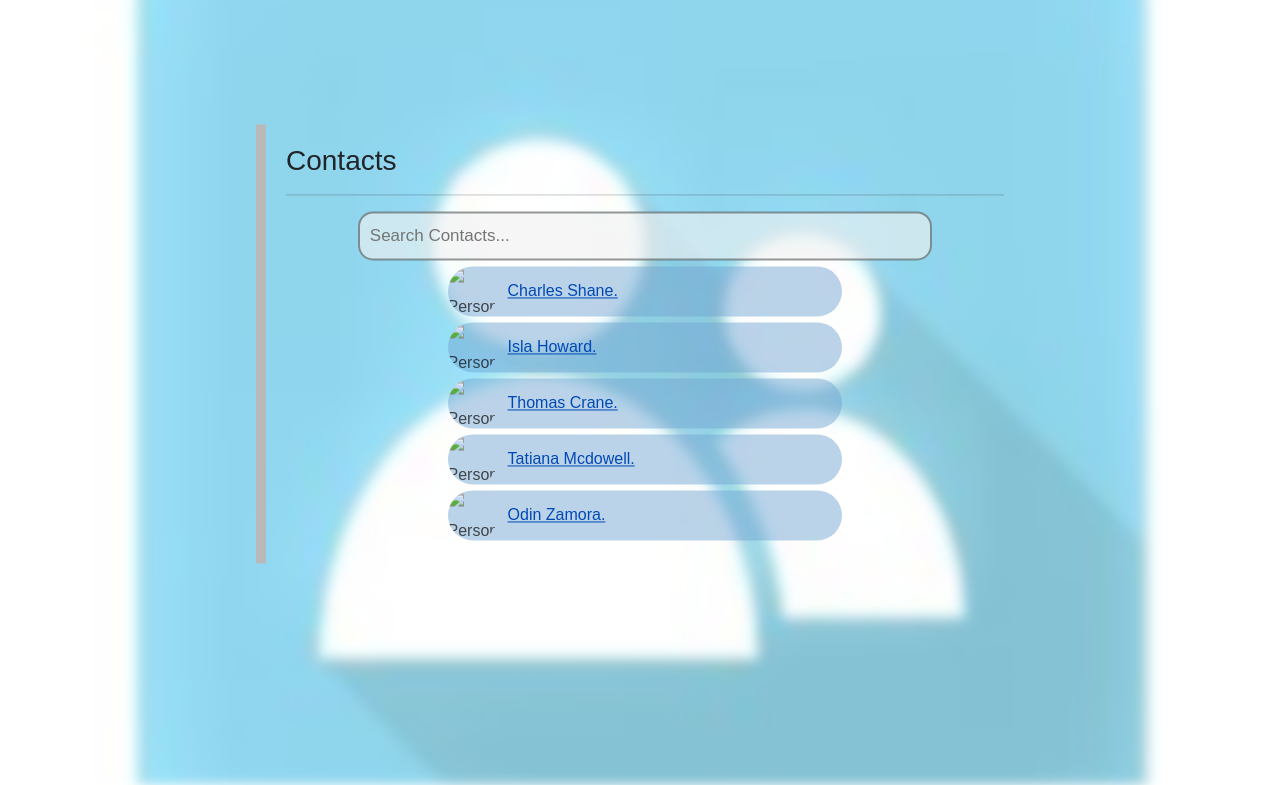
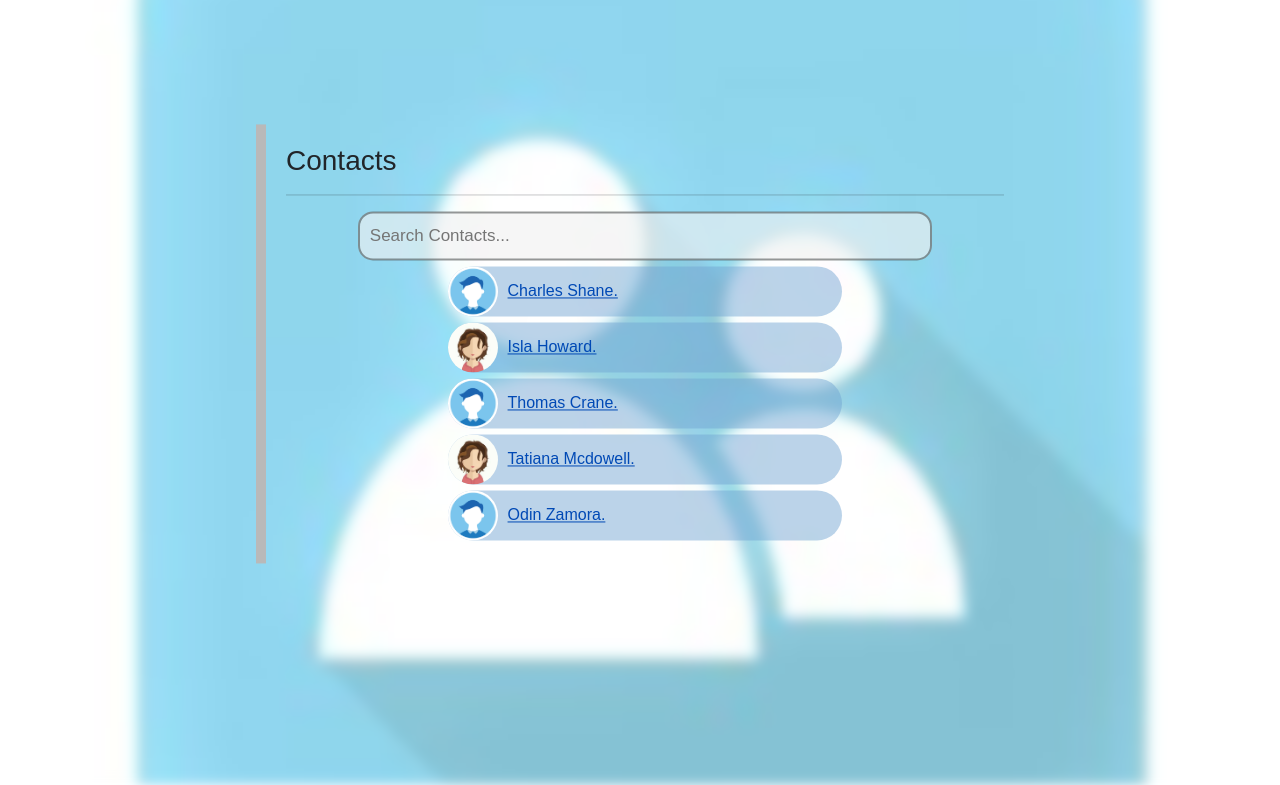
Before and after one commit to thisisviditjindal/ghtech, a plain HTML site: page contacts.html in a window 1280 px wide. Shown: the part 56-841 px from the top of the page. Drawn offline with nearby package versions, Linux system fonts and the light colour scheme.

Commit message:
third commit

```diff
--- a/contacts.html
+++ b/contacts.html
@@ -111,23 +111,23 @@
     <div class="chip" style="display:none">
     </div>
     <div class="chip">
-      <img src="assets\avatar_m.png" alt="Person" width="96" height="96">
+      <img src="styles\assets\avatar_m.png" alt="Person" width="96" height="96">
       <a href="#">Charles Shane.</a>
     </div>
     <div class="chip">
-      <img src="assets\avatar_w.jpg" alt="Person" width="96" height="96">
+      <img src="styles\assets\avatar_w.jpg" alt="Person" width="96" height="96">
       <a href="#">Isla Howard.</a>
     </div>
     <div class="chip">
-      <img src="assets\avatar_m.png" alt="Person" width="96" height="96">
+      <img src="styles\assets\avatar_m.png" alt="Person" width="96" height="96">
       <a href="#">Thomas Crane.</a>
     </div>
     <div class="chip">
-      <img src="assets\avatar_w.jpg" alt="Person" width="96" height="96">
+      <img src="styles\assets\avatar_w.jpg" alt="Person" width="96" height="96">
       <a href="#">Tatiana Mcdowell.</a>
     </div>
     <div class="chip">
-      <img src="assets\avatar_m.png" alt="Person" width="96" height="96">
+      <img src="styles\assets\avatar_m.png" alt="Person" width="96" height="96">
       <a href="#">Odin Zamora.</a>
     </div>
   </div>
```
Also changed, not shown: 2 other files.
